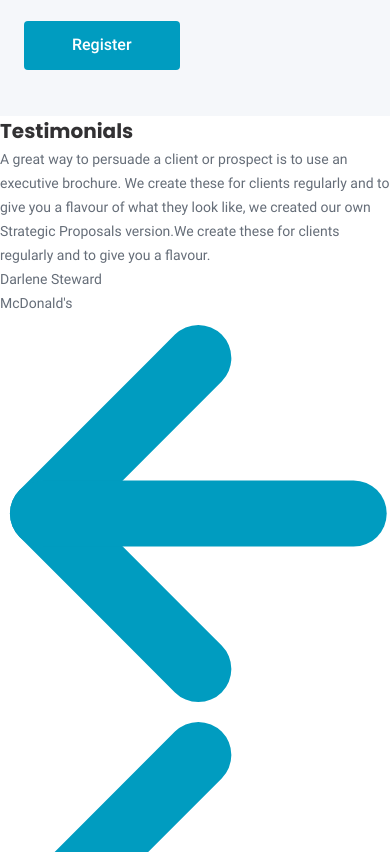
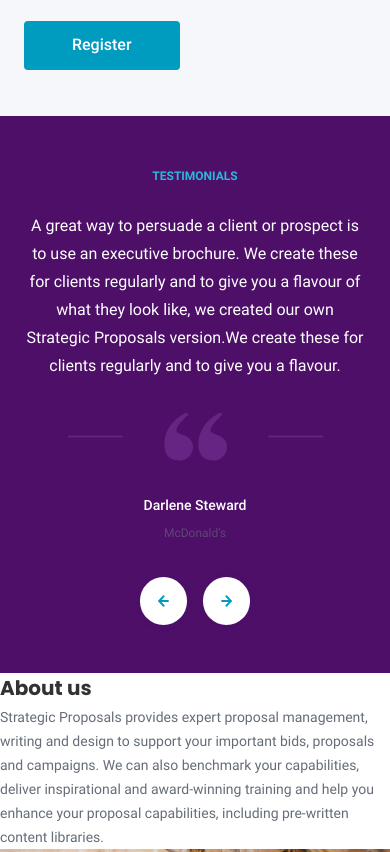
Before and after one commit to ykorp/my-proposal-coach, a website built with webpack: page src/index.html in a window 390 px wide. Shown: the part 1926-2778 px from the top of the page. Built offline with nearby package versions, Linux system fonts and the light colour scheme; files whose address does not match are found by name.

Commit message:
testimonial section - mobile

```diff
--- a/src/index.html
+++ b/src/index.html
@@ -81,6 +81,9 @@
         <div class="testimonials-carousel-container">
           <div class="testimonial">
             <p class="testimonial-quote">A great way to persuade a client or prospect is to use an executive brochure. We create these for clients regularly and to give you a flavour of what they look like, we created our own Strategic Proposals version.We create these for clients regularly and to give you a flavour.</p>
+            <div class="quote-image desktop-hide">
+              <img src="assets/quote.svg" alt="">
+            </div>
             <p class="testimonial-person">Darlene Steward</p>
             <p class="testimonial-company">McDonald's</p>
           </div>
--- /dev/null
+++ b/src/styles/base/_utility.scss
@@ -0,0 +1,9 @@
+.desktop-hide {
+  display: block;
+}
+
+@include bp(desktop) {
+  .desktop-hide {
+    display: none;
+  }
+}
--- a/src/styles/index.scss
+++ b/src/styles/index.scss
@@ -1,4 +1,5 @@
 @import 'base/mixins';
+@import 'base/utility';
 @import 'base/variables';
 @import 'base/reset';
 @import 'base/base';
--- a/src/styles/layout/_main.scss
+++ b/src/styles/layout/_main.scss
@@ -89,6 +89,80 @@
       line-height: $line-height-base * 0.86;
       margin-bottom: 46px;
       padding: 12px 48px;
+    }
+  }
+}
+
+.testimonials-section {
+  padding: 48px 24px;
+  background-color: $secondary-darker;
+  text-align: center;
+
+  h3 {
+    font-family: 'Roboto-Bold';
+    font-size: $font-size-base * 0.75;
+    line-height: $line-height-base * 0.857;
+    color: $primary-lighter;
+    text-transform: uppercase;
+    margin-bottom: 24px;
+  }
+
+  .testimonial {
+    .testimonial-quote {
+      font-size: $font-size-base;
+      line-height: $line-height-base;
+      color: $white;
+      margin-bottom: 32px;
+    }
+
+    .quote-image {
+      max-width: 257px;
+      margin: 0 auto 32px;
+    }
+
+    .testimonial-person {
+      font-family: 'Roboto-Medium';
+      font-size: $font-size-base * 0.875;
+      line-height: $line-height-base * 0.857;
+      color: $white;
+      margin-bottom: 4px;
+    }
+
+    .testimonial-company {
+      font-size: $font-size-base * 0.75;
+      line-height: $line-height-base * 0.857;
+      margin-bottom: 32px;
+      opacity: 0.6;
+    }
+  }
+
+  .testimonial-carousel-controls {
+    display: flex;
+    width: 110px;
+    height: 48px;
+    margin: 0 auto;
+    position: relative;
+
+    .carousel-control {
+      display: flex;
+      flex-direction: column;
+      justify-content: center;
+      align-items: center;
+      width: 48px;
+      height: 48px;
+      padding: 18px;
+      background-color: $white;
+      box-shadow: 0px 2px 8px rgba(0, 0, 0, 0.04);
+      border-radius: 25px;
+      cursor: pointer;
+
+      &.left {
+        margin-right: 16px;
+      }
+
+      &.right {
+        transform: rotate(180deg);
+      }
     }
   }
 }
@@ -187,7 +261,6 @@
   .testimonials-section {
     padding: 110px 24px 100px;
     background-color: $grey4;
-    text-align: center;
 
     .container {
       max-width: 104rem;
@@ -195,6 +268,10 @@
     }
 
     h3 {
+      font-family: 'Poppins-Bold';
+      font-size: $font-size-base * 1.5;
+      line-height: $line-height-base * 1.14;
+      color: $black;
       margin-bottom: 64px;
       position: relative;
       z-index: 1;
@@ -250,36 +327,8 @@
       .testimonial-company {
         font-size: $font-size-base * 0.75;
         line-height: $line-height-base * 0.857;
-      }
-    }
-
-    .testimonial-carousel-controls {
-      display: flex;
-      width: 110px;
-      height: 48px;
-      margin: 0 auto;
-      position: relative;
-
-      .carousel-control {
-        display: flex;
-        flex-direction: column;
-        justify-content: center;
-        align-items: center;
-        width: 48px;
-        height: 48px;
-        padding: 18px;
-        background-color: $white;
-        box-shadow: 0px 2px 8px rgba(0, 0, 0, 0.04);
-        border-radius: 25px;
-        cursor: pointer;
-
-        &.left {
-          margin-right: 16px;
-        }
-
-        &.right {
-          transform: rotate(180deg);
-        }
+        margin-bottom: 0;
+        opacity: 1;
       }
     }
   }
```
Also changed, not shown: public/quote.svg (added).
